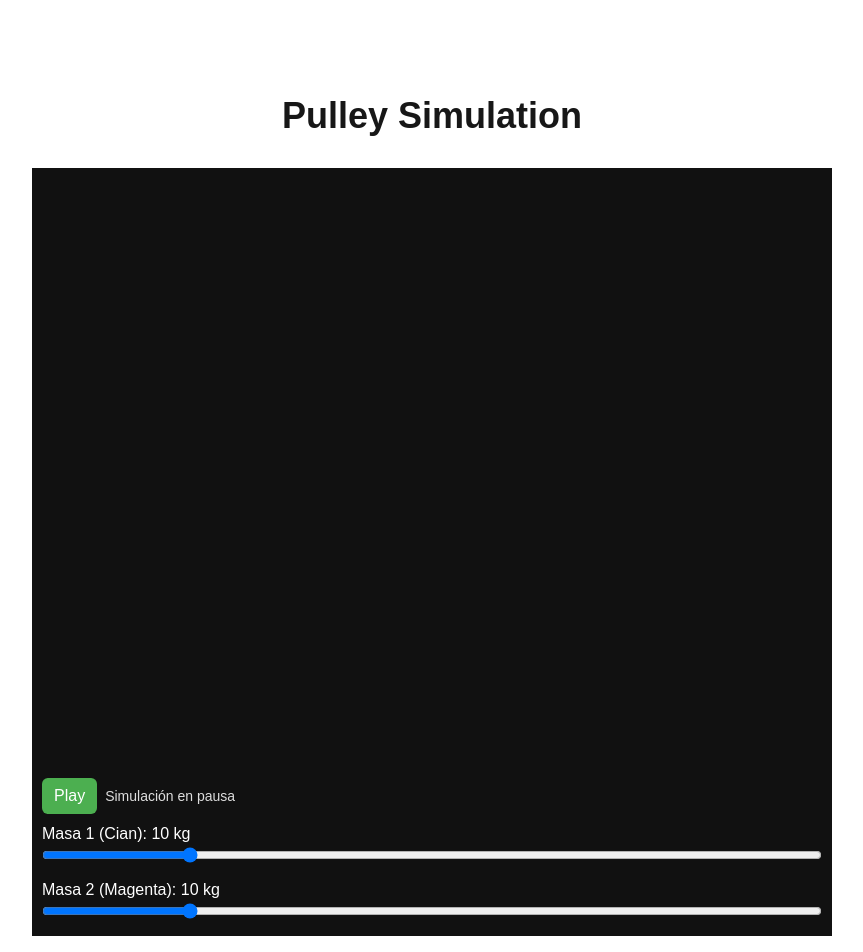
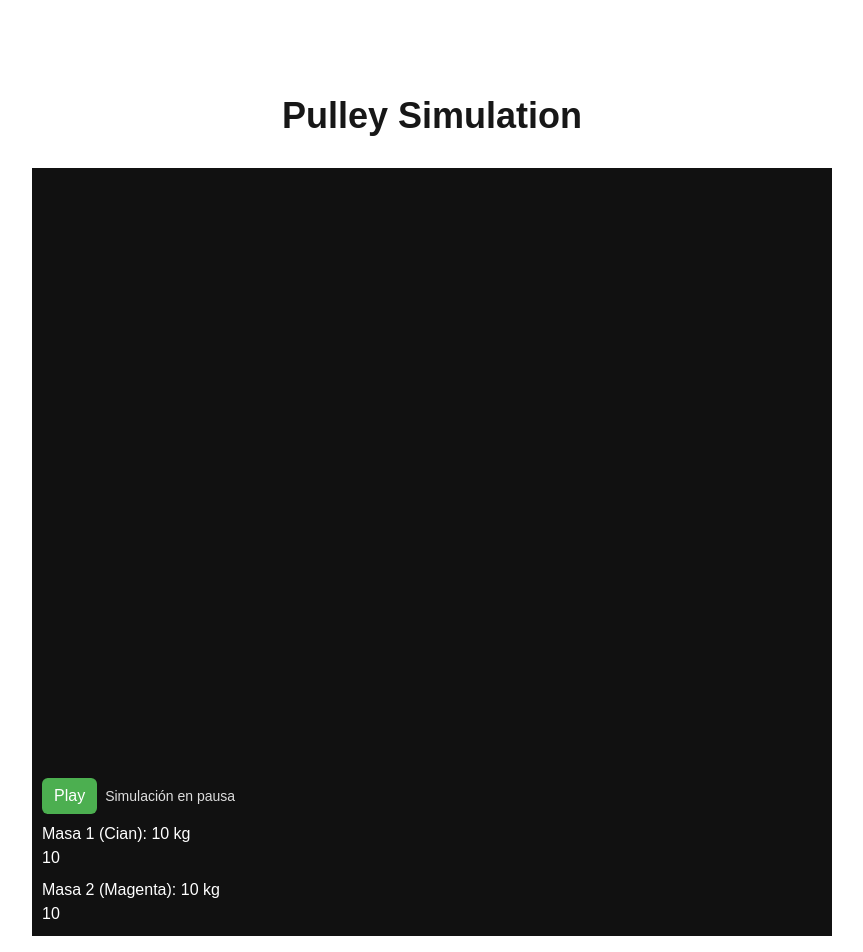
Before and after one commit to chanmi-07/pulley-simulation, a Next.js app: page / in a window 1280 px wide. Shown: the top 952 px of the page, without its empty margins (208-1071 px from the left). Built offline with nearby package versions, Linux system fonts and the light colour scheme.

Commit message:
Change WeightSlider input type from range to number for precise value input

```diff
--- a/src/components/WeightSlider.tsx
+++ b/src/components/WeightSlider.tsx
@@ -12,9 +12,10 @@ const WeightSlider: FC<WeightSliderProps> = (weightSliderProps) => {
     <div>
       <label>{label}: {value} kg</label>
       <input
-        type="range"
-        min="1"
-        max="50"
+        type="number"
+        min={1}
+        max={50}
+        step={0.1}
         value={value}
         onChange={(e) => onChange(Number(e.target.value))}
         className="w-full"
```
